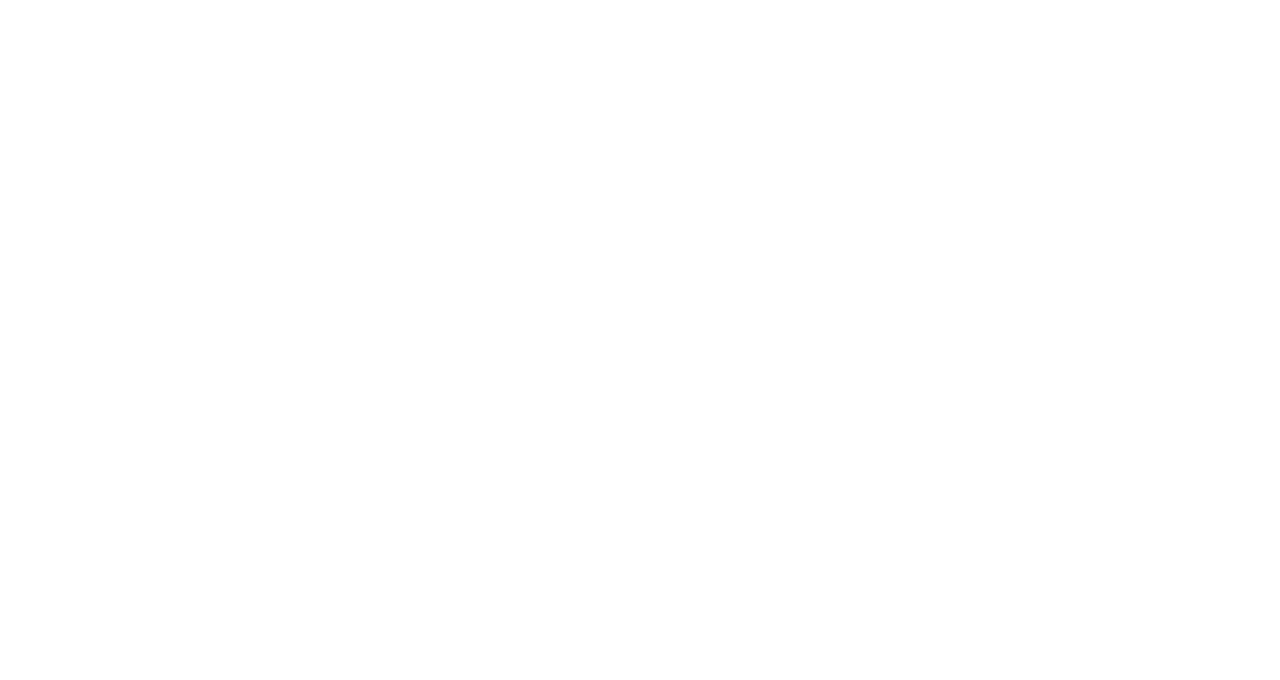
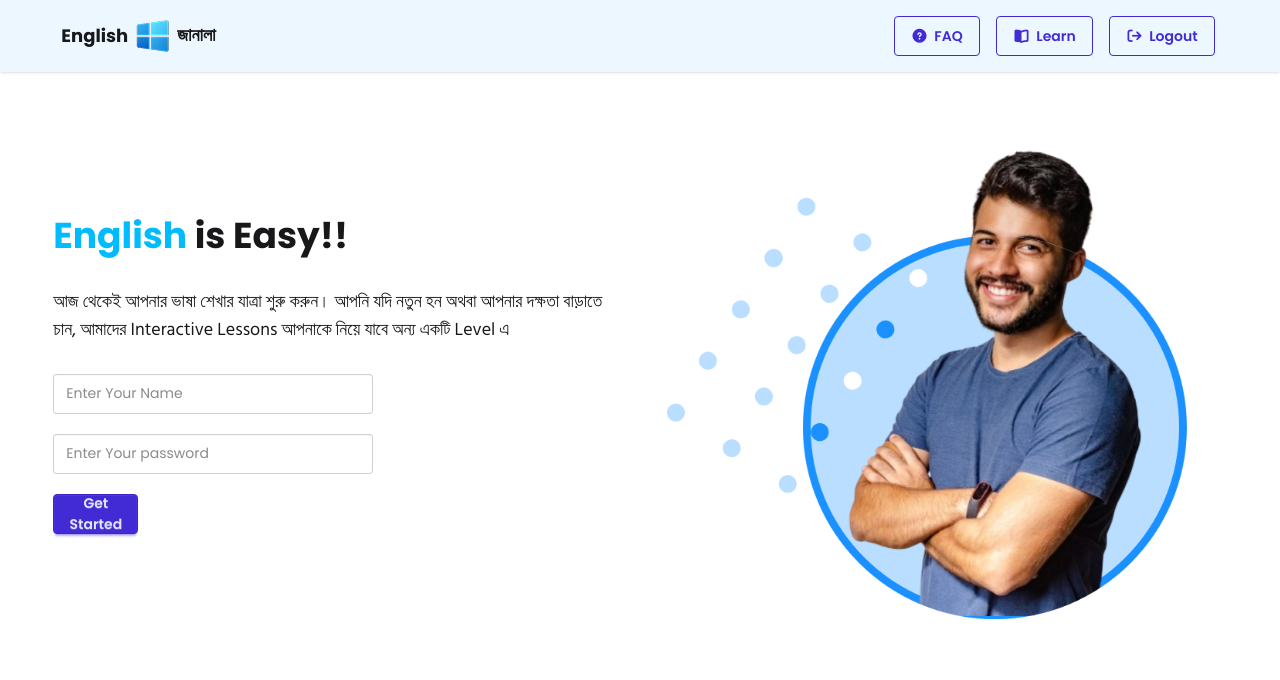
Before and after one commit to MehediHasanRafi00/english-janala, a plain HTML site: page index.html in a window 1280 px wide. Drawn offline with nearby package versions, Linux system fonts and the light colour scheme.

Commit message:
added nevbar and banner section

```diff
--- a/index.html
+++ b/index.html
@@ -32,9 +32,102 @@
     />
     <script src="https://cdn.jsdelivr.net/npm/@tailwindcss/browser@4"></script>
     <!-- stylesheet -->
-     <link rel="stylesheet" href="style.css">
+    <link rel="stylesheet" href="style.css" />
   </head>
   <body>
-    <h1 class=""></h1>
+    <header class="shadow-sm bg-[#badeff42]">
+      <div class="navbar   w-11/12 m-auto">
+        <div class="navbar-start">
+          <div class="dropdown">
+            <div tabindex="0" role="button" class="btn btn-ghost lg:hidden">
+              <svg
+                xmlns="http://www.w3.org/2000/svg"
+                class="h-5 w-5"
+                fill="none"
+                viewBox="0 0 24 24"
+                stroke="currentColor"
+              >
+                <path
+                  stroke-linecap="round"
+                  stroke-linejoin="round"
+                  stroke-width="2"
+                  d="M4 6h16M4 12h8m-8 6h16"
+                />
+              </svg>
+            </div>
+            <ul
+              tabindex="0"
+              class="menu menu-sm dropdown-content bg-base-100 rounded-box z-1 mt-3 w-52 p-2 shadow"
+            >
+              <li>
+                <a href="" class="">
+                  <i class="fa-solid fa-circle-question"></i>
+                  FAQ
+                </a>
+              </li>
+              <li>
+                <a href="" class="">
+                  <i class="fa-solid fa-book-open"></i>
+                  Learn
+                </a>
+              </li>
+              <li>
+                <a href="" class="">
+                  <i class="fa-solid fa-arrow-right-from-bracket"></i>
+                  Logout
+                </a>
+              </li>
+            </ul>
+          </div>
+          <a href="" class="flex items-center gap-1">
+            <span class="text-lg font-bold">English</span>
+            <img src="./assets/logo.png" alt="" />
+            <span class="text-lg font-bangla font-semibold">জানালা</span>
+          </a>
+        </div>
+        <div class="navbar-end hidden lg:flex">
+          <ul class="menu menu-horizontal px-1 space-x-4">
+            <li>
+              <a href="" class="btn btn-outline btn-primary">
+                <i class="fa-solid fa-circle-question"></i>
+                FAQ
+              </a>
+            </li>
+            <li>
+              <a href="" class="btn btn-outline btn-primary">
+                <i class="fa-solid fa-book-open"></i>
+                Learn
+              </a>
+            </li>
+            <li>
+              <a href="" class="btn btn-outline btn-primary">
+                <i class="fa-solid fa-arrow-right-from-bracket"></i>
+                Logout
+              </a>
+            </li>
+          </ul>
+        </div>
+      </div>
+    </header>
+
+    <section class="flex flex-col-reverse md:flex-row gap-10 justify-between items-center py-5 w-11/12 m-auto ">
+      <div class="content flex-1 text-center md:text-left">
+        <h2 class="text-4xl font-bold mb-8"><span class="text-[#00bcff]">English</span> is Easy!!</h2>
+        <p class="font-bangla text-lg">
+          আজ থেকেই আপনার ভাষা শেখার যাত্রা শুরু করুন। আপনি যদি নতুন হন অথবা
+          আপনার দক্ষতা বাড়াতে চান, আমাদের Interactive Lessons আপনাকে নিয়ে যাবে
+          অন্য একটি Level এ
+        </p>
+        <form class="grid gap-5 mt-7.5" action="">
+            <input type="text" placeholder="Enter Your Name" class="input" />
+            <input type="password" placeholder="Enter Your password" class="input" />
+            <button class="btn btn-primary w-[15%]">Get Started</button>
+        </form>
+
+      </div>
+      <div class="image flex-1">
+        <img src="./assets/hero-student.png" alt="">
+      </div>
+    </section>
   </body>
 </html>
--- a/style.css
+++ b/style.css
@@ -0,0 +1,7 @@
+*{
+    font-family: "Poppins", sans-serif;
+}
+
+.font-bangla{
+    font-family: "Hind Siliguri", sans-serif;
+}
```
